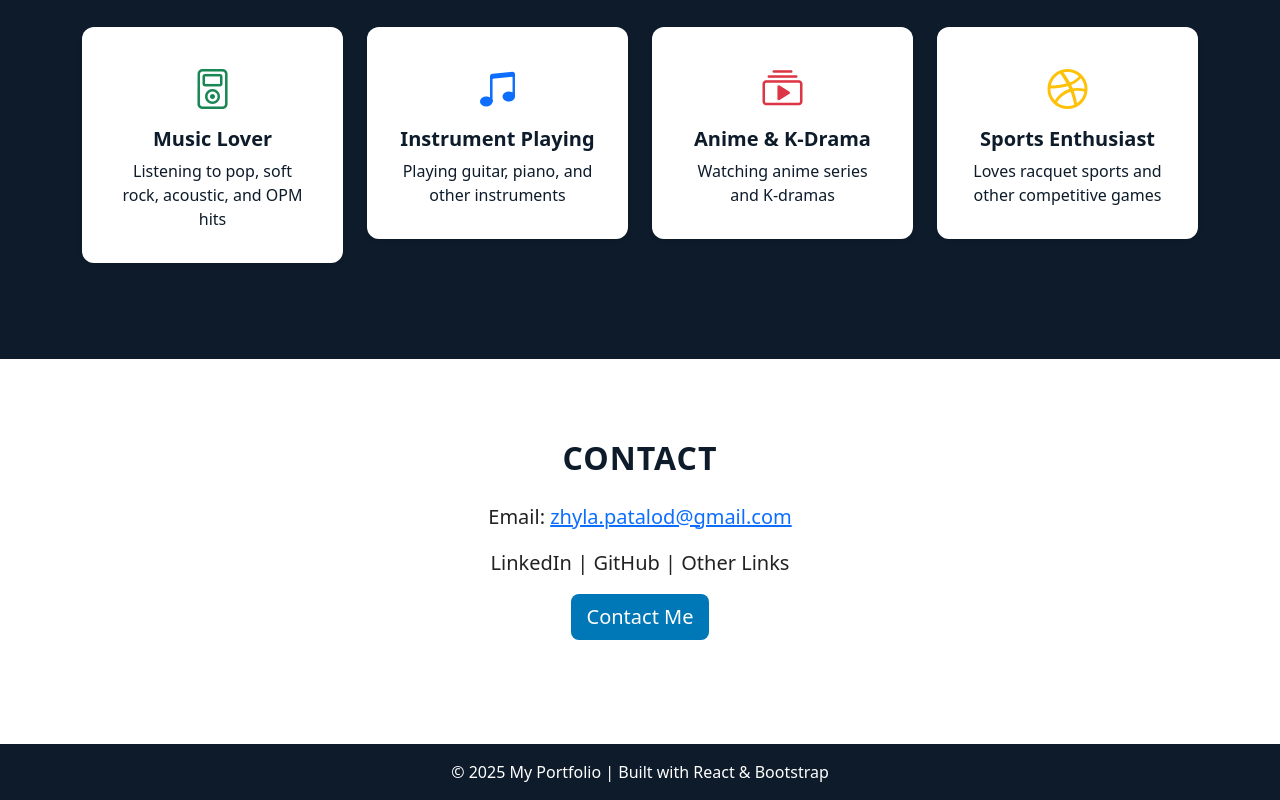
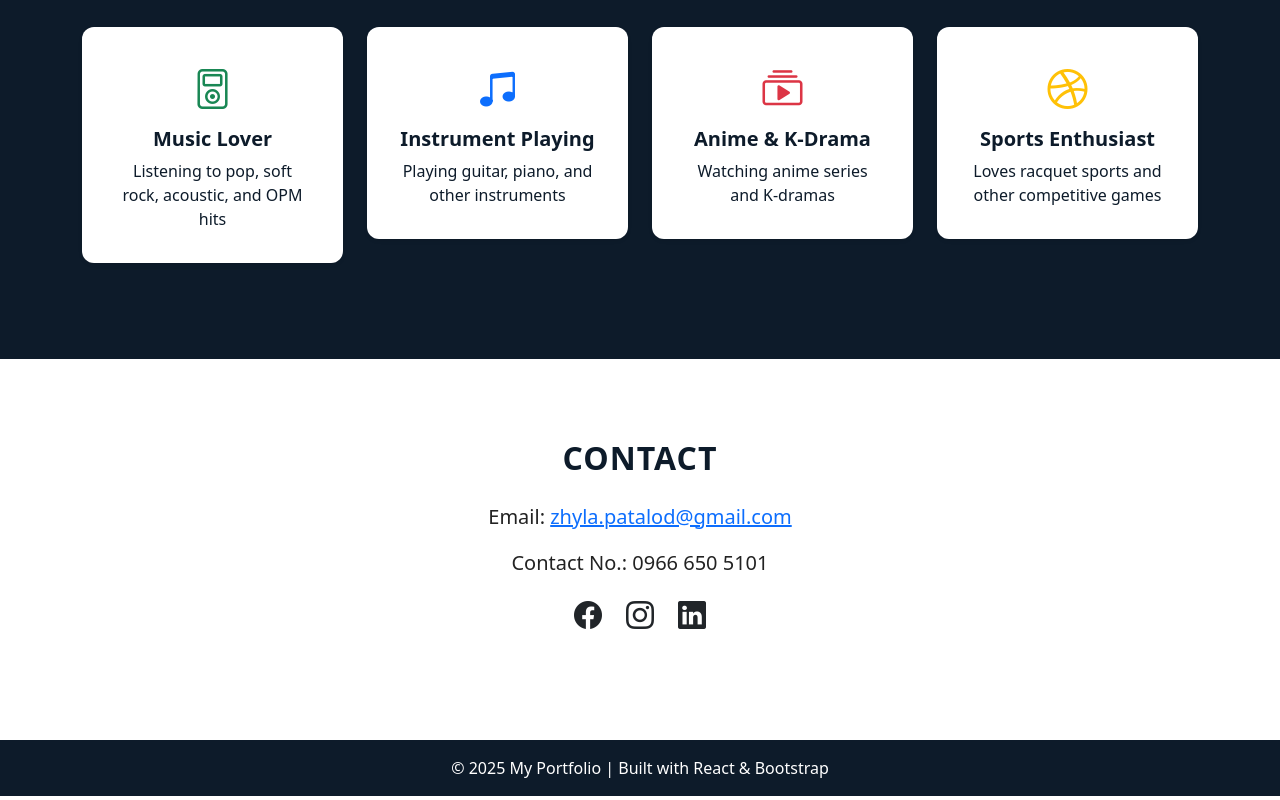
Before and after one commit to LyleZhyla/responsive-website, a React (Create React App) app: page / in a window 1280 px wide. Shown: the part 1675-2475 px from the top of the page. Built offline with nearby package versions, Linux system fonts and the light colour scheme.

Commit message:
updated contact section

```diff
--- a/src/App.js
+++ b/src/App.js
@@ -132,9 +132,39 @@ function App() {
       <section id="contact" className="text-center">
         <Container>
           <h2 className="fw-bold mb-4">Contact</h2>
-          <p className="fs-5">Email: <a href="mailto:zhyla.patalod@gmail.com">zhyla.patalod@gmail.com</a></p>
-          <p className="fs-5">LinkedIn | GitHub | Other Links</p>
-          <Button variant="success" size="lg">Contact Me</Button>
+          <p className="fs-5">
+            Email:{" "}
+            <a href="mailto:zhyla.patalod@gmail.com">zhyla.patalod@gmail.com</a>
+          </p>
+          <p className="fs-5">Contact No.: 0966 650 5101</p>
+
+          {/* Social Icons */}
+          <div className="d-flex justify-content-center gap-4 mt-3">
+            <a
+              href="https://www.facebook.com/zhyla.patalod/"
+              target="_blank"
+              rel="noopener noreferrer"
+              className="text-dark fs-3"
+            >
+              <i className="bi bi-facebook"></i>
+            </a>
+            <a
+              href="https://www.instagram.com/zhylapatals/"
+              target="_blank"
+              rel="noopener noreferrer"
+              className="text-dark fs-3"
+            >
+              <i className="bi bi-instagram"></i>
+            </a>
+            <a
+              href="https://www.linkedin.com/in/lyle-zhyla-patalod-9512b9190/"
+              target="_blank"
+              rel="noopener noreferrer"
+              className="text-dark fs-3"
+            >
+              <i className="bi bi-linkedin"></i>
+            </a>
+          </div>
         </Container>
       </section>
 
--- a/src/Hobbies.js
+++ b/src/Hobbies.js
@@ -108,13 +108,14 @@ const Hobbies = () => {
                         alt={`slide-${idx}`}
                         style={{ maxHeight: "400px", objectFit: "cover" }}
                       />
-                      {/* caption sa pinaka-baba */}
-                      <div className="w-100 text-center p-3 bg-light">
+                    </div>
+
+                    {/* caption sa pinaka-baba */}
+                      <div className="w-100 text-center p-10 bg-light">
                         <p style={{ fontWeight: "500", fontSize: "16px", color: "#000", margin: 0 }}>
                           {slide.text}
                         </p>
                       </div>
-                    </div>
                   </Carousel.Item>
                 ))}
               </Carousel>
```
